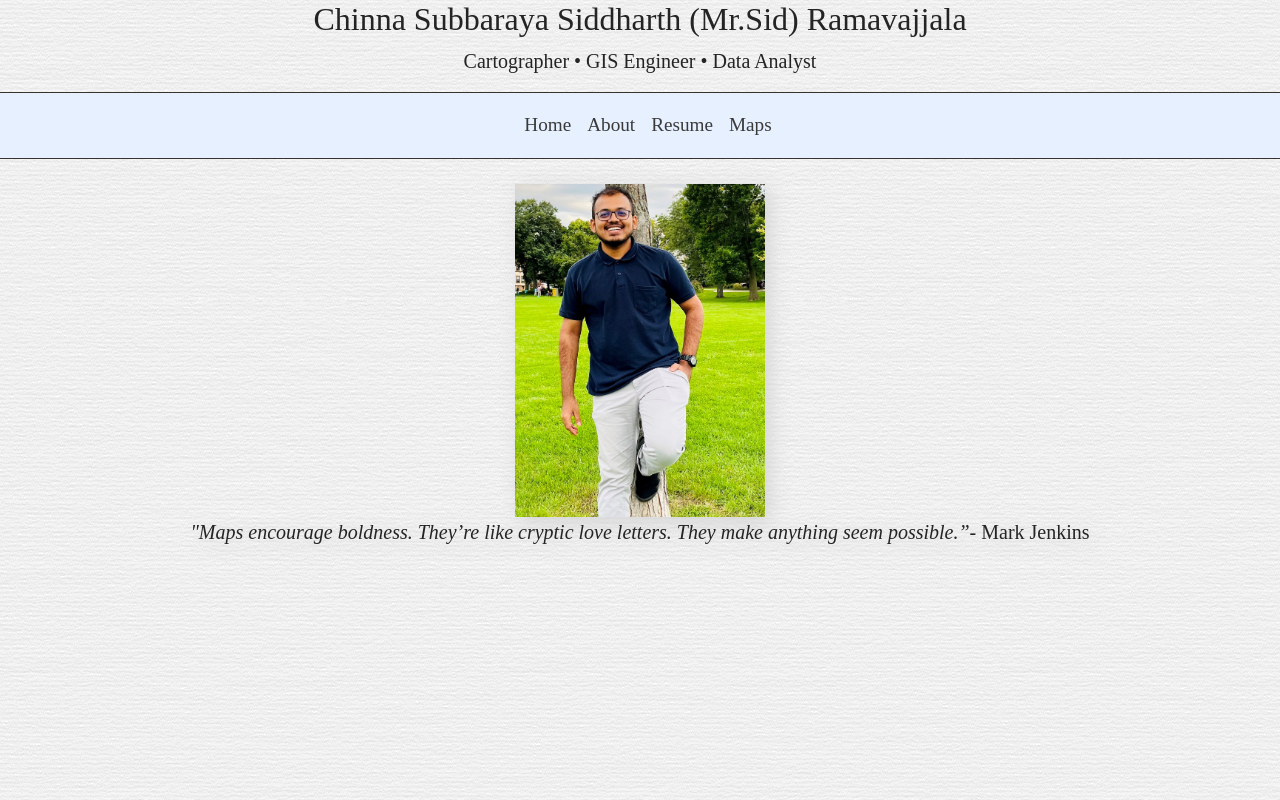
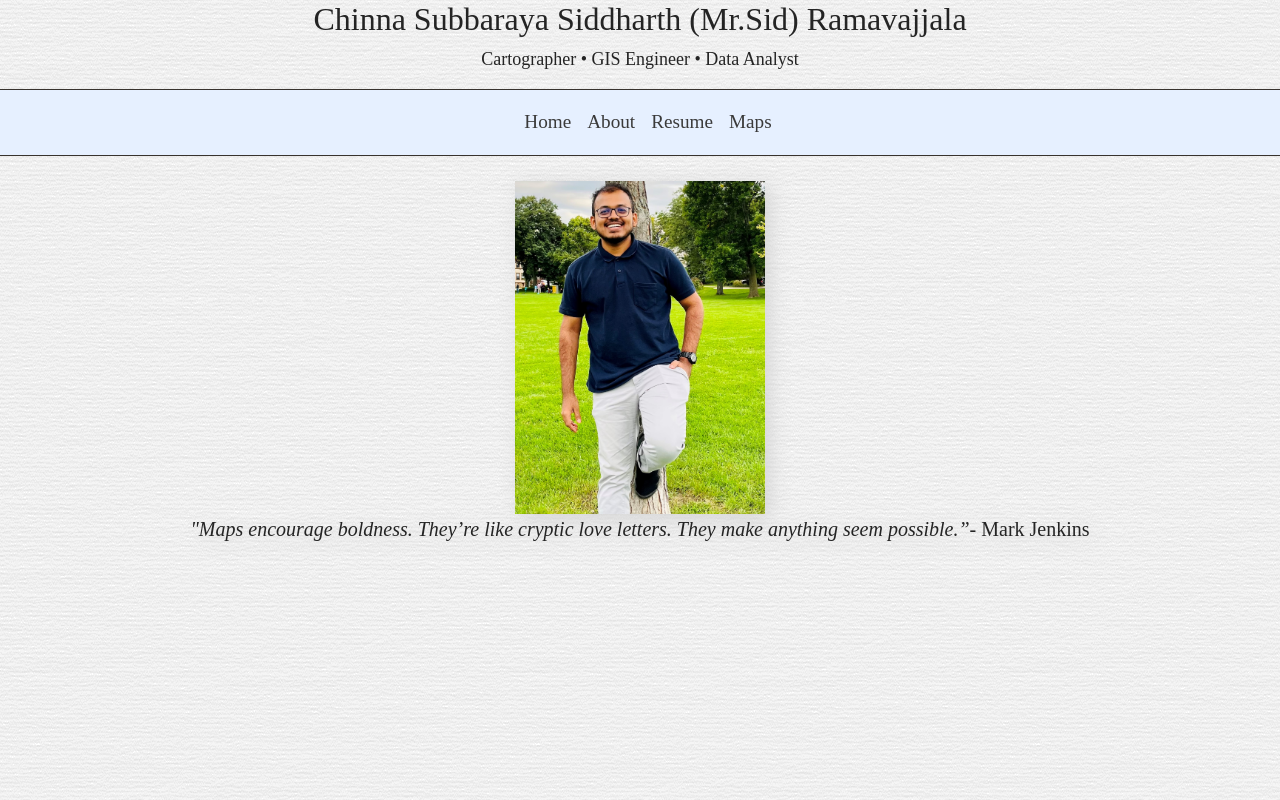
Before and after one commit to Sid-rcs/maps, a plain HTML site: page index.html in a window 1280 px wide. Drawn offline with Linux system fonts and the light colour scheme.

Commit message:
Update of Index

```diff
--- a/index.html
+++ b/index.html
@@ -15,7 +15,7 @@
 
 <body>
             <h2 style = "text-align: center;">Chinna Subbaraya Siddharth (Mr.Sid) Ramavajjala</h2>
-            <p style = "text-align: center;">Cartographer &#x2022; GIS Engineer &#x2022; Data Analyst </p>
+            <p style = "text-align: center; font-size: large;">Cartographer &#x2022; GIS Engineer &#x2022; Data Analyst </p>
     </div>
     <!-- Create the navbar -->
     <nav class="navbar navbar-expand-lg navbar-default">
```
